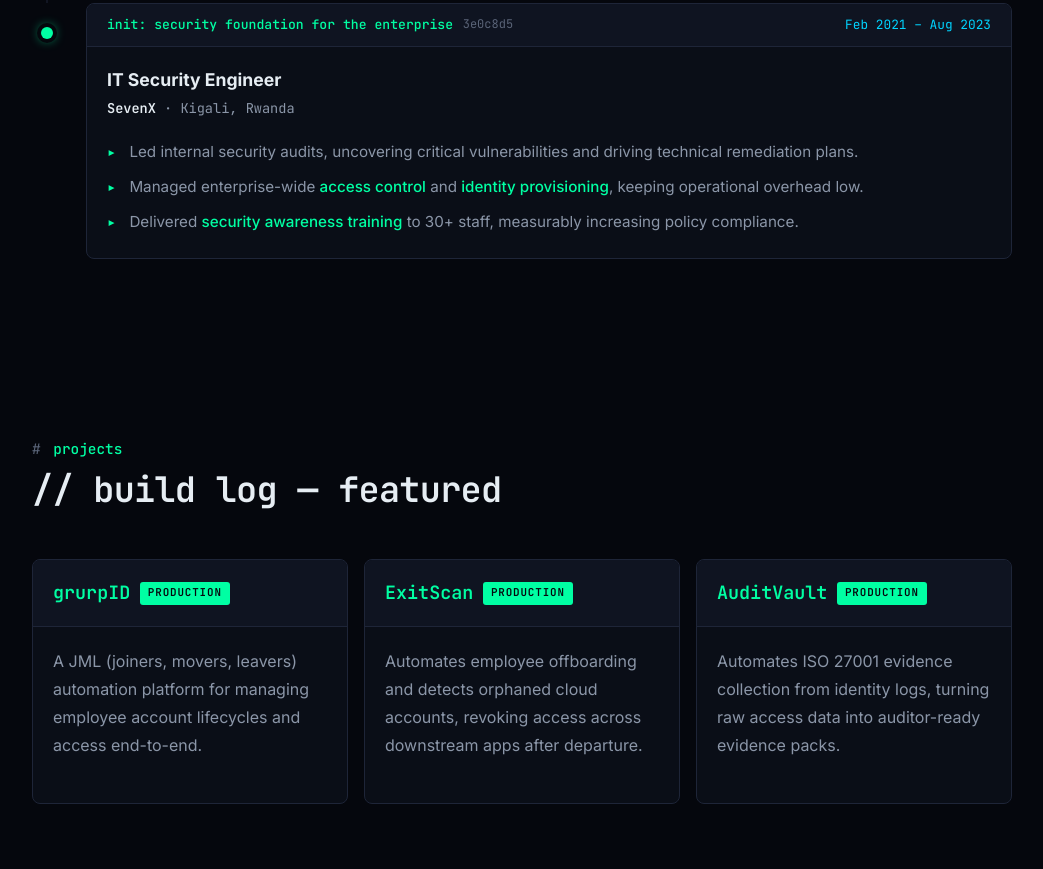
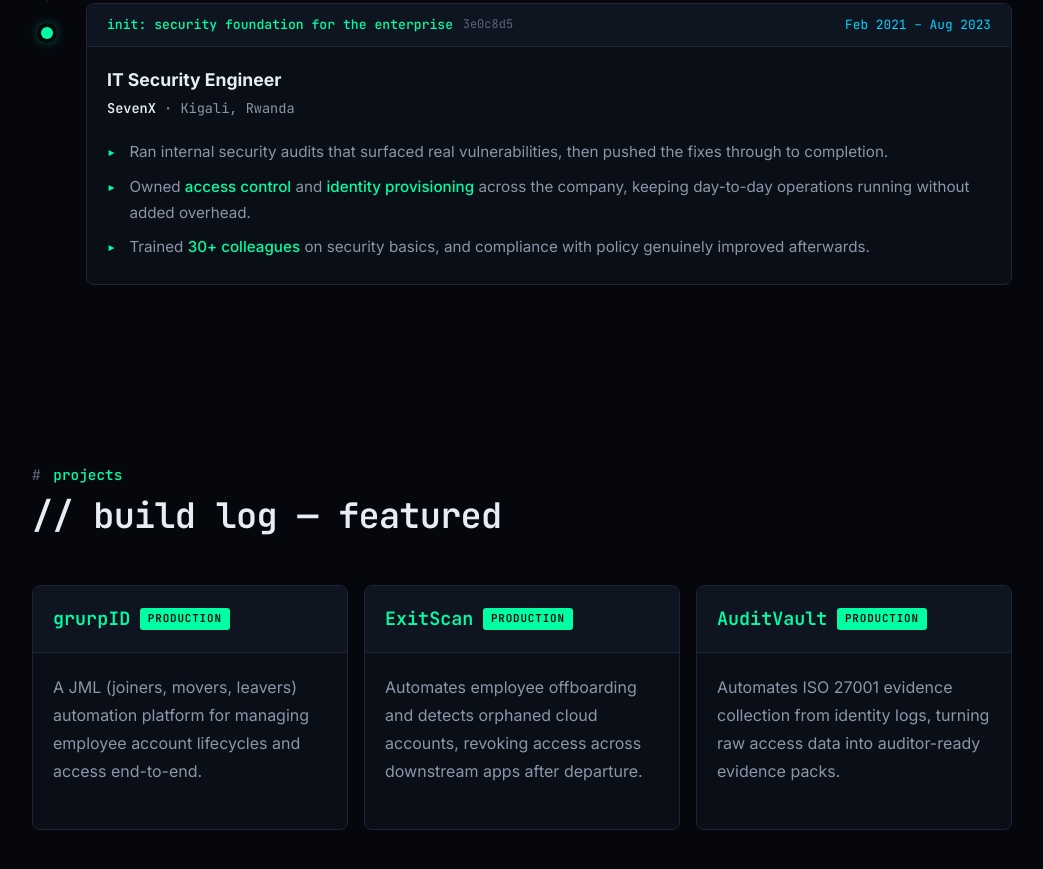
Before and after one commit to Leufi/samuel-portfolio, a website: page index.html in a window 1280 px wide. Shown: the part 3570-4439 px from the top of the page, without its empty margins (20-1063 px from the left). Drawn offline with Linux system fonts and the light colour scheme.

Commit message:
Rewrite SevenX bullets in human tone

```diff
--- a/index.html
+++ b/index.html
@@ -406,16 +406,17 @@
             </div>
             <ul class="timeline-achievements">
               <li>
-                Led internal security audits, uncovering critical vulnerabilities and
-                driving technical remediation plans.
+                Ran internal security audits that surfaced real vulnerabilities, then
+                pushed the fixes through to completion.
               </li>
               <li>
-                Managed enterprise-wide <span class="hl">access control</span> and
-                <span class="hl">identity provisioning</span>, keeping operational overhead low.
+                Owned <span class="hl">access control</span> and
+                <span class="hl">identity provisioning</span> across the company, keeping
+                day-to-day operations running without added overhead.
               </li>
               <li>
-                Delivered <span class="hl">security awareness training</span> to 30+ staff,
-                measurably increasing policy compliance.
+                Trained <span class="hl">30+ colleagues</span> on security basics, and
+                compliance with policy genuinely improved afterwards.
               </li>
             </ul>
           </div>
```
